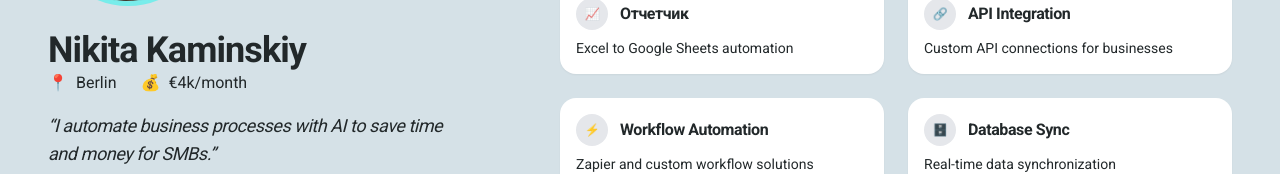
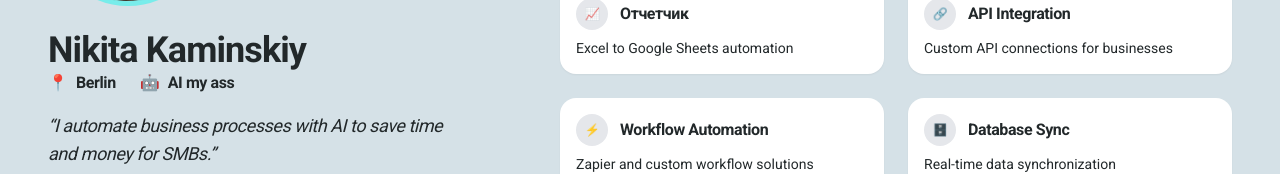
Before and after one commit to MrKaminskiy/nikitakaminskiy.com, a Next.js app: page / in a window 1280 px wide. Shown: the part 202-376 px from the top of the page. Built offline with nearby package versions, Linux system fonts and the light colour scheme.

Commit message:
feat: обновить забавный текст на 'AI my ass'
- Заменен текст с 'AI-powered coffee addict' на 'AI my ass'
- Сохранен полужирный стиль для обеих версий (мобильная и десктопная)

```diff
--- a/src/app/page.tsx
+++ b/src/app/page.tsx
@@ -14,11 +14,11 @@
                 <div className="flex items-center gap-4 text-sm">
                   <span className="flex items-center gap-1">
                     <span>📍</span>
-                    Berlin
+                    <span className="font-bold">Berlin</span>
                   </span>
                   <span className="flex items-center gap-1">
-                    <span>💰</span>
-                    €4k/month
+                    <span>🤖</span>
+                    <span className="font-bold">AI my ass</span>
                   </span>
                 </div>
               </div>
@@ -47,15 +47,15 @@
                 Nikita Kaminskiy
               </h1>
 
-              {/* Location and Revenue */}
+              {/* Location and Fun Fact */}
               <div className="flex items-center gap-6">
                 <p className="text-custom-primary flex items-center gap-2">
                   <span>📍</span>
-                  Berlin
+                  <span className="font-bold">Berlin</span>
                 </p>
                 <p className="text-custom-primary flex items-center gap-2">
-                  <span>💰</span>
-                  €4k/month
+                  <span>🤖</span>
+                  <span className="font-bold">AI my ass</span>
                 </p>
               </div>
             </div>
```
